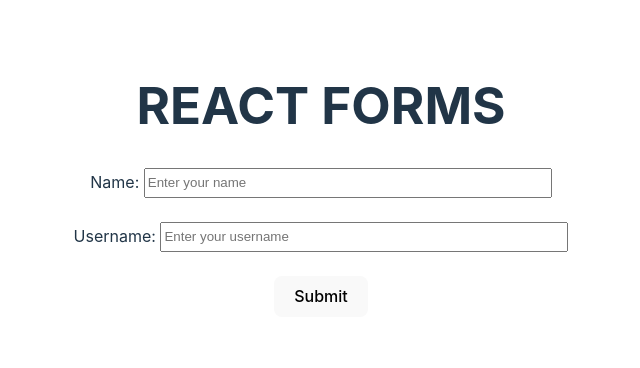
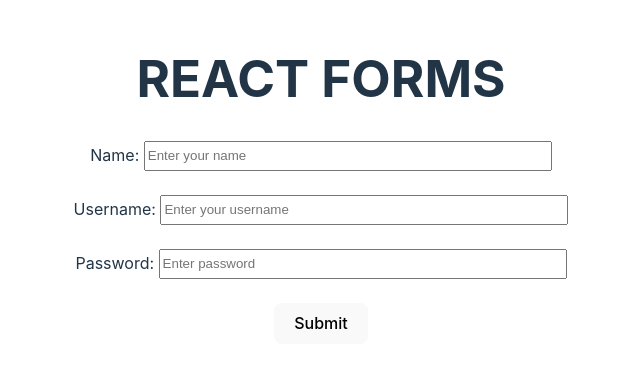
Before and after one commit to JajoriaYogesh04/ReactJS, a React (Vite) app in the folder chapter6/react-forms/: page / in a window 1280 px wide. Shown: the part 220-588 px from the top of the page, without its empty margins (319-959 px from the left). Built offline with nearby package versions, Linux system fonts and the light colour scheme.

Commit message:
Handling Multiple inputs

```diff
--- a/chapter6/react-forms/src/Form.jsx
+++ b/chapter6/react-forms/src/Form.jsx
@@ -1,26 +1,55 @@
 import { useState } from 'react'
 
 export default function Form(){
-    let [username, setUsername]= useState("");
-    let [name, setName]= useState("");
+    // let [username, setUsername]= useState("");
+    // let [name, setName]= useState("");
+    let [formData, setFormData]= useState({
+        name: "",
+        username: "",
+        password: "",
+    });
 
-    let changeName=(event)=>{
+    // let changeName=(event)=>{
+    //     // console.log(event.target.value);
+    //     setName(event.target.value)
+    // }
+    // let changeUsername=(event)=>{
+    //     // console.log(event.target.value);
+    //     setUsername(event.target.value)
+    // }
+    let changeFormData= (event)=>{
+        // console.log(event.target.name);
         // console.log(event.target.value);
-        setName(event.target.value)
+        // let fieldName= event.target.name;
+        // let fieldValue= event.target.value;
+        // console.log(fieldName, fieldValue)
+        setFormData((prevObj)=>{
+            // prevObj[fieldName]= fieldValue;
+            // return({...prevObj, [fieldName]: fieldValue});
+            return({...prevObj, [event.target.name]: event.target.value});
+        })
     }
-    let changeUsername=(event)=>{
-        // console.log(event.target.value);
-        setUsername(event.target.value)
+
+    let handleSubmit=(event)=>{
+        // console.log(event.preventDefault)
+        event.preventDefault();
+        setFormData({
+            name: "",
+            username: "",
+            password: "",
+        });
     }
 
     return (
         <>
         <h1>REACT FORMS</h1>
-        <form>
+        <form onSubmit={handleSubmit}>
             <label htmlFor="name">Name: </label>
-            <input type="text" value={name} onChange={changeName} id='name' placeholder='Enter your name' style={{height:"1.5rem", width:"25rem"}}/><br/><br/>
+            <input type="text" value={formData.name} name='name' onChange={changeFormData} id='name' placeholder='Enter your name' style={{height:"1.5rem", width:"25rem"}}/><br/><br/>
             <label htmlFor="username">Username: </label>
-            <input type="text" value={username} onChange={changeUsername} id='username' placeholder='Enter your username' style={{height:"1.5rem", width:"25rem"}}/><br/><br/>
+            <input type="text" value={formData.username} name='username' onChange={changeFormData} id='username' placeholder='Enter your username' style={{height:"1.5rem", width:"25rem"}}/><br/><br/>
+            <label htmlFor="password">Password: </label>
+            <input type="password" value={formData.password} name='password' onChange={changeFormData} id='username' placeholder='Enter password' style={{height:"1.5rem", width:"25rem"}}/><br/><br/>
             <button>Submit</button>
         </form>
         </>
```
